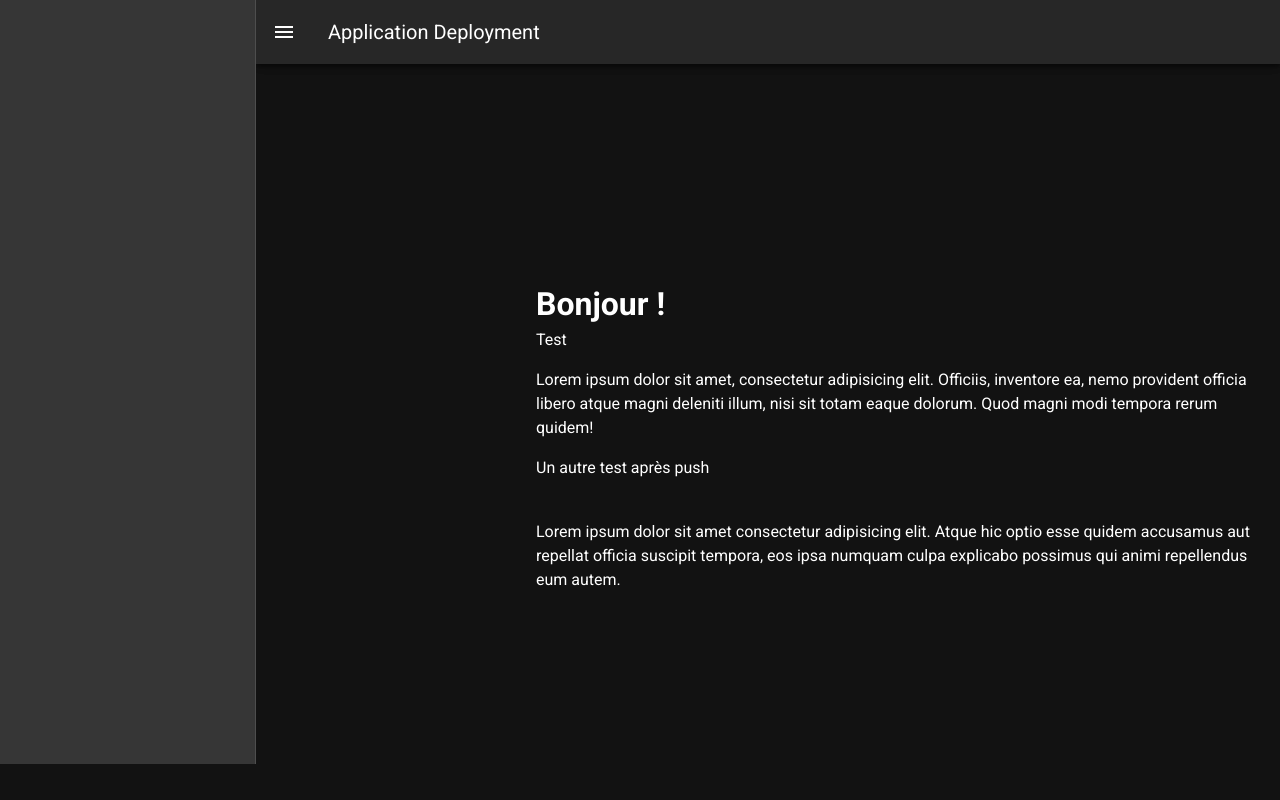
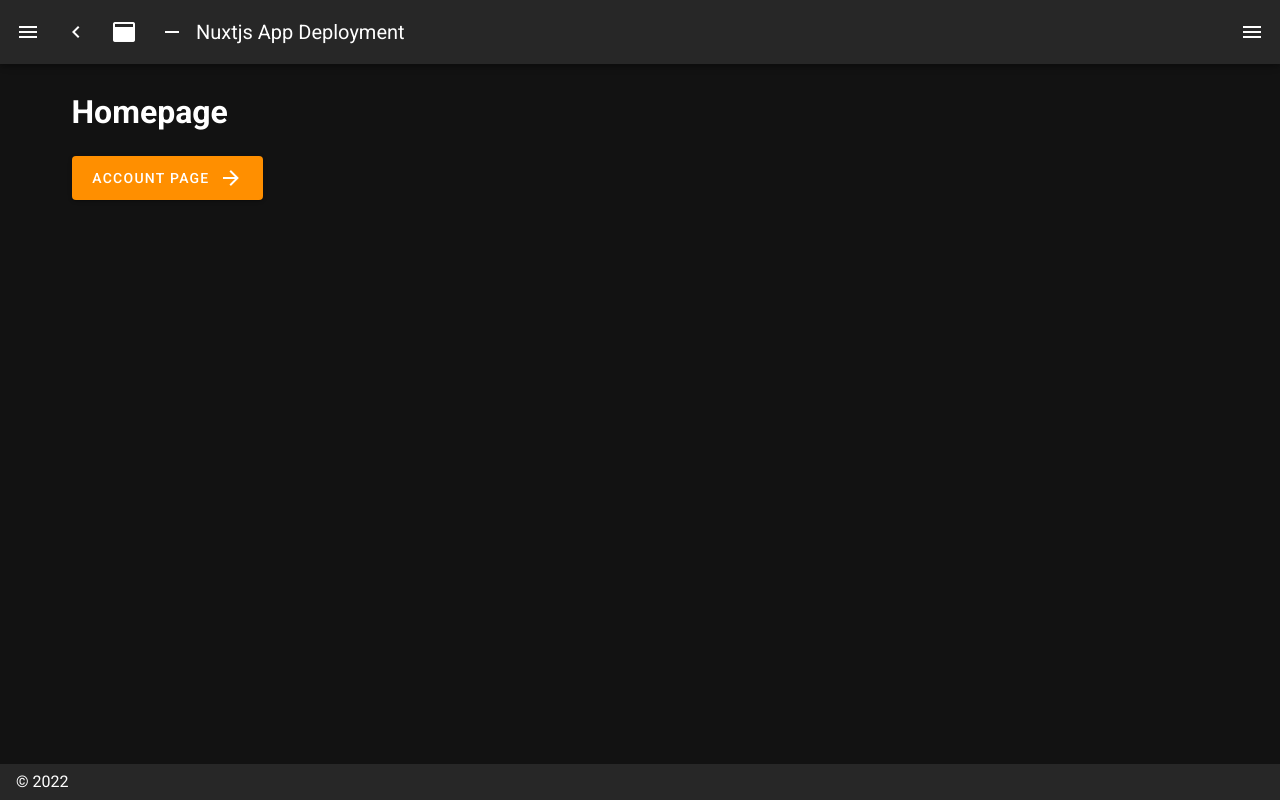
Before and after one commit to bridgecrew-perf6/app_deploy, a Nuxt app: page / in a window 1280 px wide. Shown: the top 800 px of the page. Built offline with nearby package versions, Linux system fonts and the light colour scheme.

Commit message:
add account pages

```diff
--- a/layouts/default.vue
+++ b/layouts/default.vue
@@ -24,36 +24,20 @@
         </v-list-item>
       </v-list>
     </v-navigation-drawer>
-    <v-app-bar
-      :clipped-left="clipped"
-      fixed
-      app
-    >
+    <v-app-bar :clipped-left="clipped" fixed app>
       <v-app-bar-nav-icon @click.stop="drawer = !drawer" />
-      <v-btn
-        icon
-        @click.stop="miniVariant = !miniVariant"
-      >
+      <v-btn icon @click.stop="miniVariant = !miniVariant">
         <v-icon>mdi-{{ `chevron-${miniVariant ? 'right' : 'left'}` }}</v-icon>
       </v-btn>
-      <v-btn
-        icon
-        @click.stop="clipped = !clipped"
-      >
+      <v-btn icon @click.stop="clipped = !clipped">
         <v-icon>mdi-application</v-icon>
       </v-btn>
-      <v-btn
-        icon
-        @click.stop="fixed = !fixed"
-      >
+      <v-btn icon @click.stop="fixed = !fixed">
         <v-icon>mdi-minus</v-icon>
       </v-btn>
       <v-toolbar-title v-text="title" />
       <v-spacer />
-      <v-btn
-        icon
-        @click.stop="rightDrawer = !rightDrawer"
-      >
+      <v-btn icon @click.stop="rightDrawer = !rightDrawer">
         <v-icon>mdi-menu</v-icon>
       </v-btn>
     </v-app-bar>
@@ -62,27 +46,17 @@
         <Nuxt />
       </v-container>
     </v-main>
-    <v-navigation-drawer
-      v-model="rightDrawer"
-      :right="right"
-      temporary
-      fixed
-    >
+    <v-navigation-drawer v-model="rightDrawer" :right="right" temporary fixed>
       <v-list>
         <v-list-item @click.native="right = !right">
           <v-list-item-action>
-            <v-icon light>
-              mdi-repeat
-            </v-icon>
+            <v-icon light> mdi-repeat </v-icon>
           </v-list-item-action>
           <v-list-item-title>Switch drawer (click me)</v-list-item-title>
         </v-list-item>
       </v-list>
     </v-navigation-drawer>
-    <v-footer
-      :absolute="!fixed"
-      app
-    >
+    <v-footer :absolute="!fixed" app>
       <span>&copy; {{ new Date().getFullYear() }}</span>
     </v-footer>
   </v-app>
@@ -90,28 +64,28 @@
 
 <script>
 export default {
-  data () {
+  data() {
     return {
       clipped: false,
       drawer: false,
       fixed: false,
       items: [
         {
-          icon: 'mdi-apps',
-          title: 'Welcome',
-          to: '/'
+          icon: 'mdi-home',
+          title: 'Homepage',
+          to: '/',
         },
         {
-          icon: 'mdi-chart-bubble',
-          title: 'Inspire',
-          to: '/inspire'
-        }
+          icon: 'mdi-account',
+          title: 'Account',
+          to: '/account',
+        },
       ],
       miniVariant: false,
       right: true,
       rightDrawer: false,
-      title: 'Vuetify.js'
+      title: 'Nuxtjs App Deployment',
     }
-  }
+  },
 }
 </script>
--- a/package.json
+++ b/package.json
@@ -12,6 +12,7 @@
     "@nuxtjs/axios": "^5.13.6",
     "core-js": "^3.15.1",
     "nuxt": "^2.15.7",
+    "vue-router": "^3.5.3",
     "vuetify": "^2.5.5"
   },
   "devDependencies": {
--- /dev/null
+++ b/pages/account.vue
@@ -0,0 +1,32 @@
+<template>
+  <v-container>
+    <h1>Account</h1>
+    <div class="mt-lg-5">
+      <v-card elevation="2" class="pa-md-4 mx-lg-auto">
+        <v-card-title>Solde</v-card-title>
+        <v-card-text
+          >Lorem ipsum dolor sit, amet consectetur adipisicing elit. Culpa,
+          quam. Magni rerum corrupti officiis officia culpa voluptates debitis
+          cupiditate voluptatibus vero quidem, ducimus magnam, ullam amet in
+          veritatis commodi. Accusantium?</v-card-text
+        >
+      </v-card>
+    </div>
+    <div class="mt-lg-5">
+      <a href="/">
+        <v-btn color="secondary" elevation="2" large
+          ><v-icon>mdi-arrow-left</v-icon>&nbsp; Retour</v-btn
+        >
+      </a>
+    </div>
+  </v-container>
+</template>
+
+
+<style scoped>
+</style>
+
+
+<script>
+export default {}
+</script>
--- a/pages/index.vue
+++ b/pages/index.vue
@@ -1,39 +1,19 @@
 <template>
-  <v-app>
-    <v-navigation-drawer v-model="drawer" app>
-      <!--  -->
-    </v-navigation-drawer>
-
-    <v-app-bar app>
-      <v-app-bar-nav-icon @click="drawer = !drawer"></v-app-bar-nav-icon>
-
-      <v-toolbar-title>Application Deployment</v-toolbar-title>
-    </v-app-bar>
-
-    <v-main>
-      <v-container fluid>
-        <h1>Bonjour !</h1>
-        <p>Test</p>
-        <p>
-          Lorem ipsum dolor sit amet, consectetur adipisicing elit. Officiis,
-          inventore ea, nemo provident officia libero atque magni deleniti
-          illum, nisi sit totam eaque dolorum. Quod magni modi tempora rerum
-          quidem!
-        </p>
-        <p>Un autre test après push</p>
-        <br />
-        <p>
-          Lorem ipsum dolor sit amet consectetur adipisicing elit. Atque hic
-          optio esse quidem accusamus aut repellat officia suscipit tempora, eos
-          ipsa numquam culpa explicabo possimus qui animi repellendus eum autem.
-        </p>
-      </v-container>
-    </v-main>
-  </v-app>
+  <v-container>
+    <h1>Homepage</h1>
+    <div class="mt-lg-5">
+      <a href="/account">
+        <v-btn color="secondary" elevation="2" large>Account Page &nbsp; <v-icon>mdi-arrow-right</v-icon></v-btn>
+      </a>
+    </div>
+  </v-container>
 </template>
 
+
+<style scoped>
+</style>
+
+
 <script>
-export default {
-  data: () => ({ drawer: null }),
-}
+export default {}
 </script>
```
Also changed, not shown: 1 other file (tests, documents, lock files or other folders).
